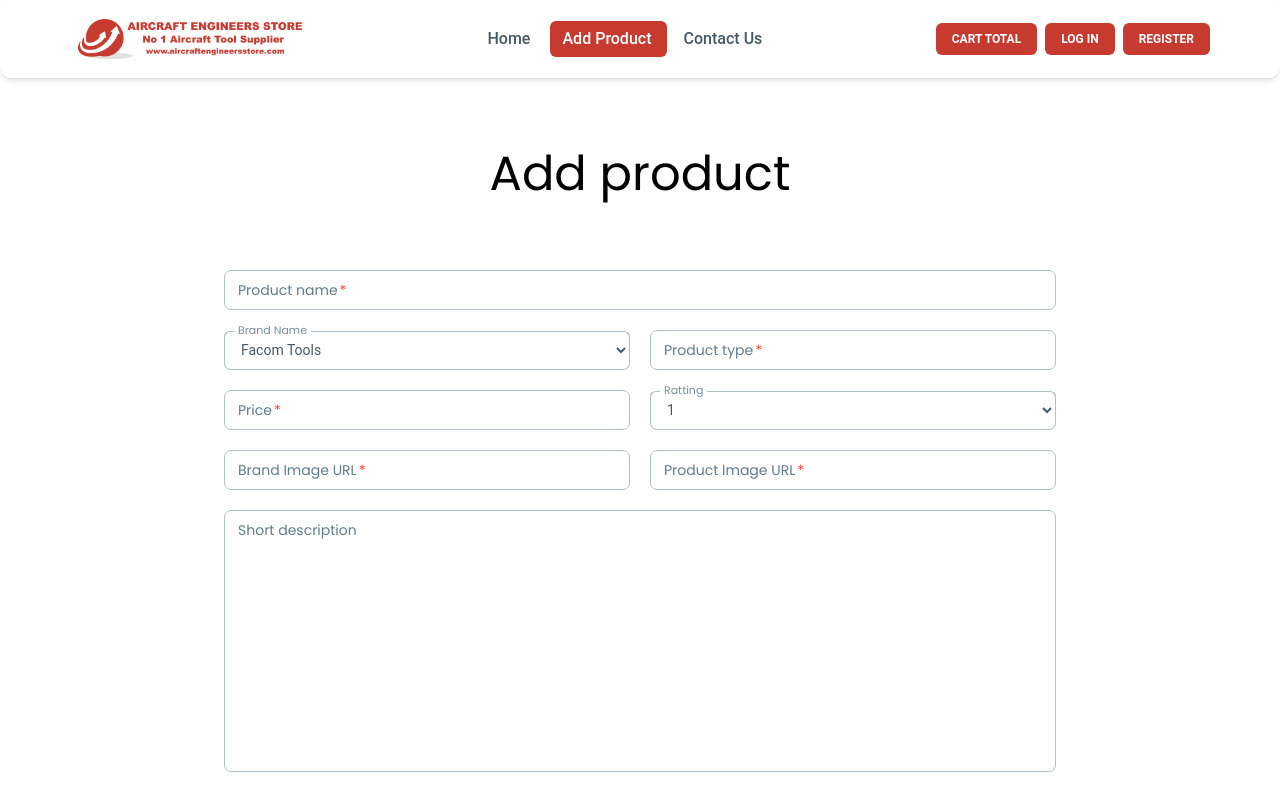
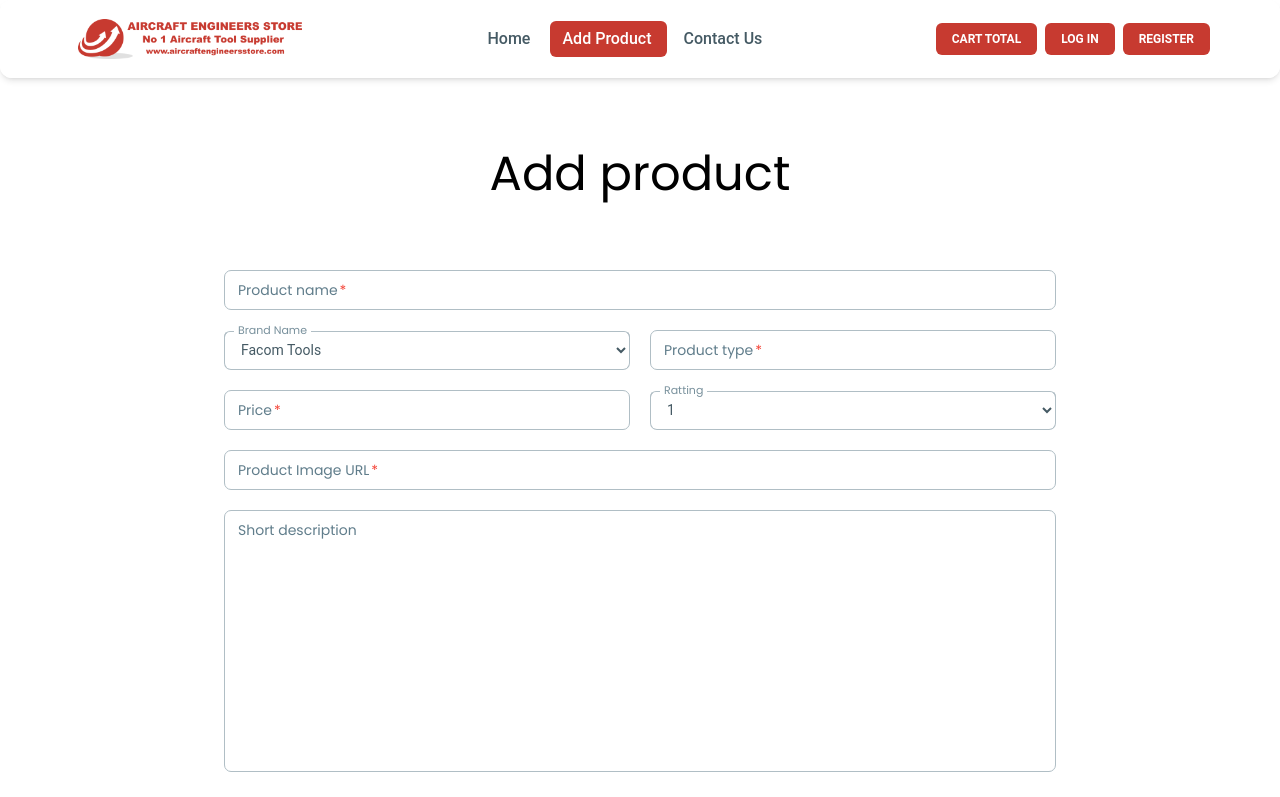
Before and after one commit to sohel5G/air-tools, a React (Vite) app: page /addproduct in a window 1280 px wide. Shown: the top 797 px of the page. Built offline with nearby package versions, Linux system fonts and the light colour scheme.

Commit message:
brand products page design complete

```diff
--- a/src/pages/addProduct/AddProduct.jsx
+++ b/src/pages/addProduct/AddProduct.jsx
@@ -11,11 +11,10 @@ const AddProduct = () => {
         const type = form.type.value;
         const price = form.price.value;
         const ratting = form.ratting.value;
-        const brandImgURL = form.brandImgURL.value;
         const productImgURL = form.productImgURL.value;
         const description = form.description.value;
 
-        const product = { name, brand, type, price, ratting, brandImgURL, productImgURL, description};
+        const product = { name, brand, type, price, ratting, productImgURL, description};
 
 
         fetch('http://localhost:5000/products', {
@@ -47,7 +46,7 @@ const AddProduct = () => {
                 <h1 className="text-5xl py-6 text-center">Add product</h1>
                 <form onSubmit={handleAddProduct} className="py-12" action="">
                     <div className="grid grid-cols-1 lg:grid-cols-2 gap-5">
-                        <div className="w-full col-span-2">
+                        <div className="w-full lg:col-span-2">
                             <Input label="Product name" name="name" type="text" required />
                         </div>
                         <div className="w-full">
@@ -85,10 +84,7 @@ const AddProduct = () => {
                                 </label>
                             </div>
                         </div>
-                        <div className="w-full">
-                            <Input label="Brand Image URL" name="brandImgURL" type="url" required />
-                        </div>
-                        <div className="w-full">
+                        <div className="w-full lg:col-span-2">
                             <Input label="Product Image URL" name="productImgURL" type="url" required />
                         </div>
                     </div>
--- a/src/pages/brandProducts/BrandProductCard.jsx
+++ b/src/pages/brandProducts/BrandProductCard.jsx
@@ -1,23 +1,27 @@
 import { Link } from "react-router-dom";
 import PropTypes from 'prop-types';
+import { Rating } from "@material-tailwind/react";
 
 const BrandProductCard = ({ brandProduct }) => {
 
-    const { name, brand, type, price, ratting, brandImgURL, productImgURL, description, _id } = brandProduct;
+    const { name, brand, type, price, ratting, productImgURL, _id } = brandProduct;
 
-    console.log(brandProduct);
     return (
         <>
             <div className="shadow-md hover:shadow-lg rounded-sm">
-                <Link to={`/brand/${_id}`}>
                     <div className="flex justify-center">
                         <img className="w-3/4" src={productImgURL} alt="" />
                     </div>
                     <div className="p-4 py-6">
                         <h3 className="text-xl font-medium">{name}</h3>
-                        <p> <b>Brand</b> {brand} </p>
+                        <p className="py-1"> <b>Brand</b> {brand} </p>
+                        <p className="py-1"> <b>Type </b> {type} </p>
+                        <p className="py-1"> <b>Price </b> {price} </p>
+                    <div className="py-1">  <Rating value={parseInt(ratting)} readonly /> </div>
+
+                        <Link to={`/product/${_id}`}> <button className="bg-primaryColor text-white py-1 px-4 rounded-md my-3">View details</button> </Link>
+                        <Link to={`/product/update/${_id}`}> <button className="bg-primaryColor text-white py-1 px-4 rounded-md my-3">Update</button> </Link>
                     </div>
-                </Link>
             </div>
         </>
     );
--- /dev/null
+++ b/src/pages/productUpdate/ProductUpdate.jsx
@@ -0,0 +1,11 @@
+
+
+const ProductUpdate = () => {
+    return (
+        <div>
+            <p>product update page</p>
+        </div>
+    );
+};
+
+export default ProductUpdate;
```
Also changed, not shown: src/Routes.jsx (+10 -0 lines).
